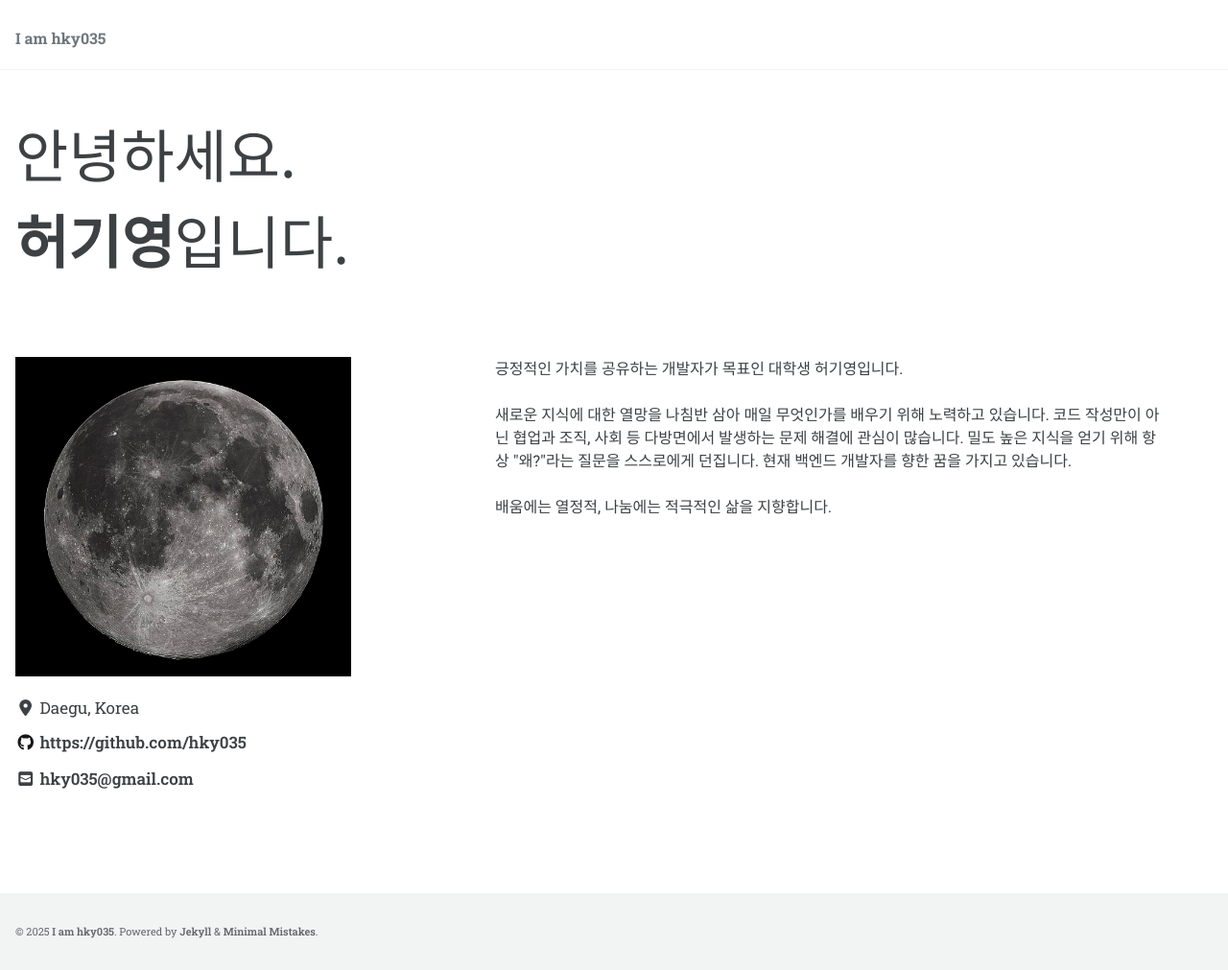
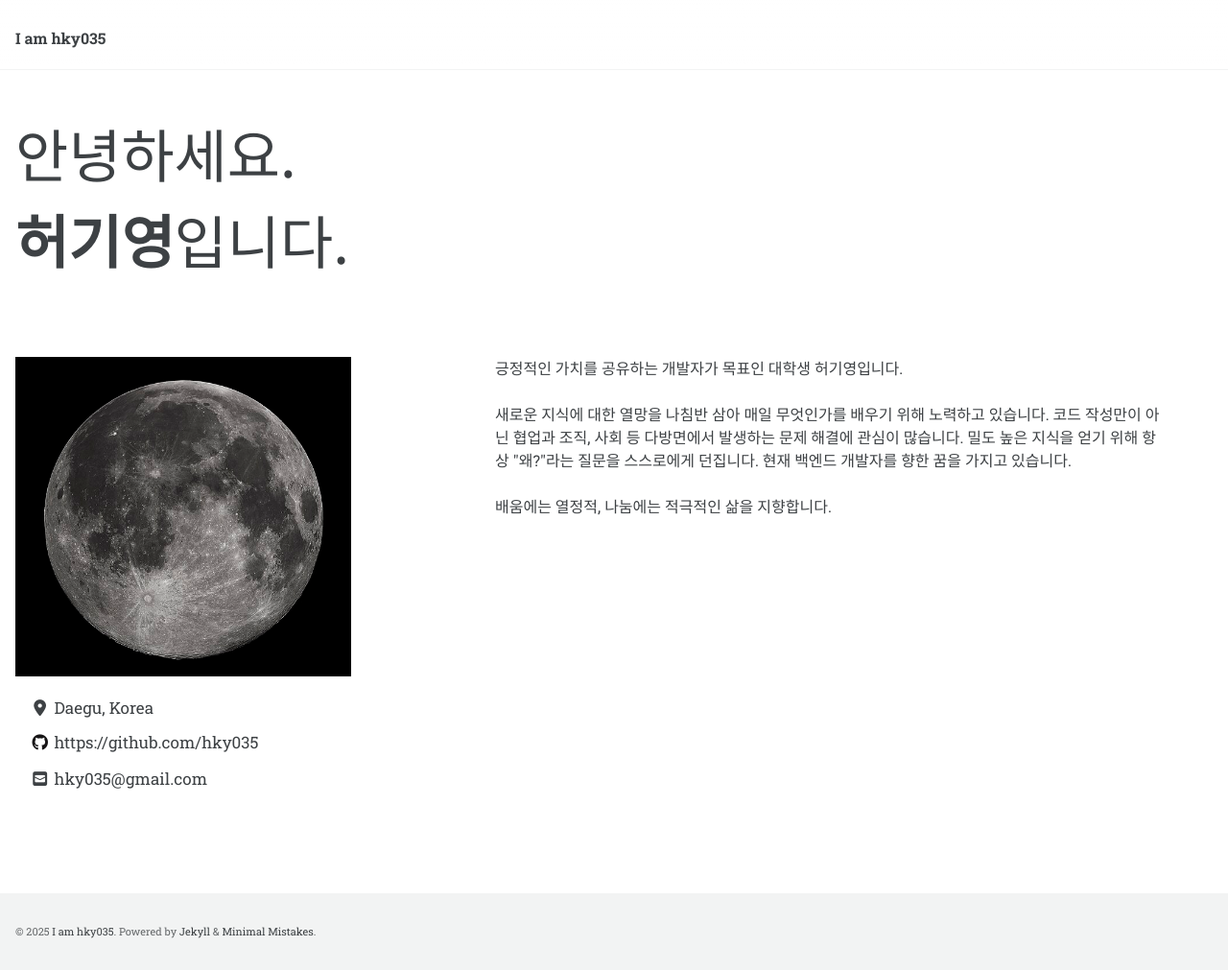
Before and after one commit to hky035/hky035.github.io, a Jekyll site: the page built from _pages/about.md, in a window 1280 px wide and 1011 px high. Shown: the whole window at 96% size. Built offline with Jekyll 4.4.1, drawn with Linux system fonts in a browser that asks for light colours; cached includes are drawn as plain includes.

Commit message:
style: 본문 내 ul 태그 인라인 패딩값 수정, a 태그 color 변경

```diff
--- a/_sass/minimal-mistakes/_base.scss
+++ b/_sass/minimal-mistakes/_base.scss
@@ -357,3 +357,19 @@ input[type="submit"],
   -webkit-transition: $global-transition;
   transition: $global-transition;
 }
+
+
+/* custom */
+
+/* for reference */
+.page__content ul {
+  padding-inline-start: 15px;
+}
+
+/* for reference */
+a {
+  color: #3d4144 !important;
+  text-decoration-color: rgb(47.2,124.8,148.8);
+  text-underline-offset: 3px;
+  font-weight: normal;
+}
```
